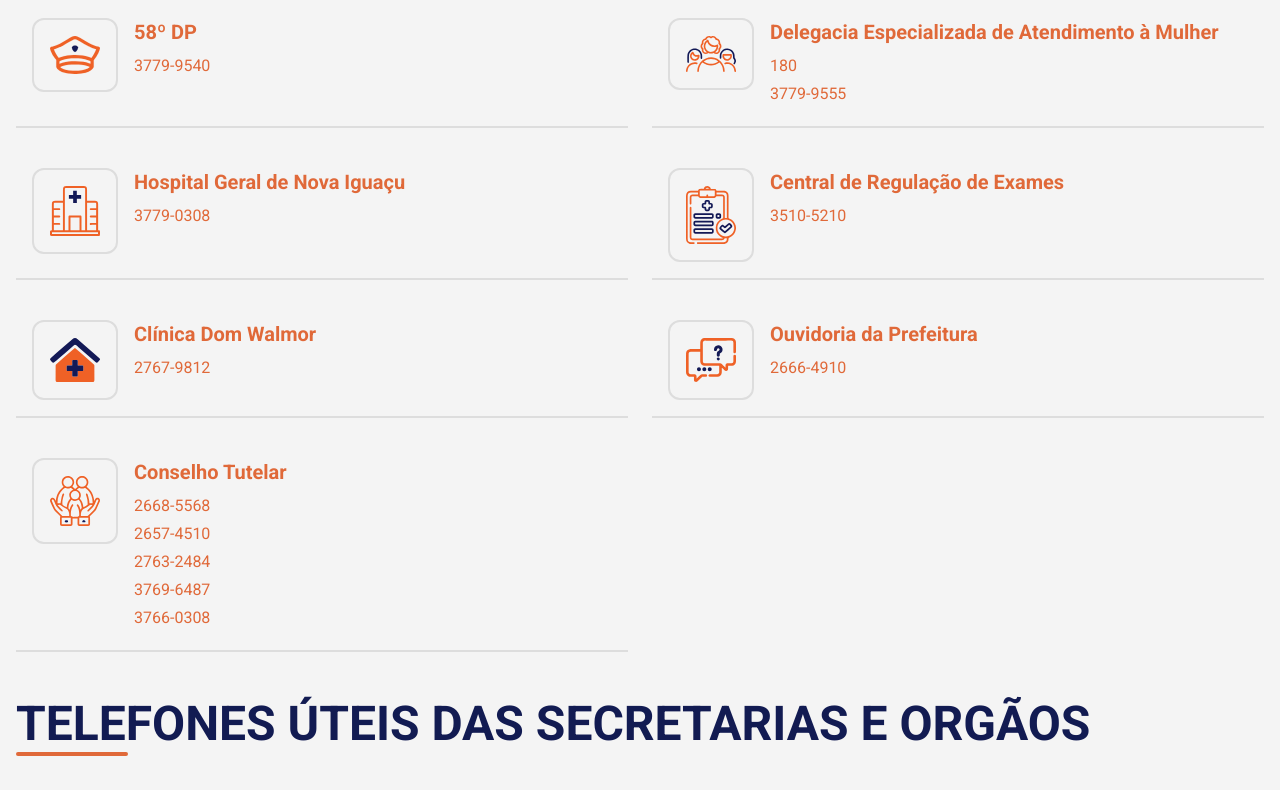
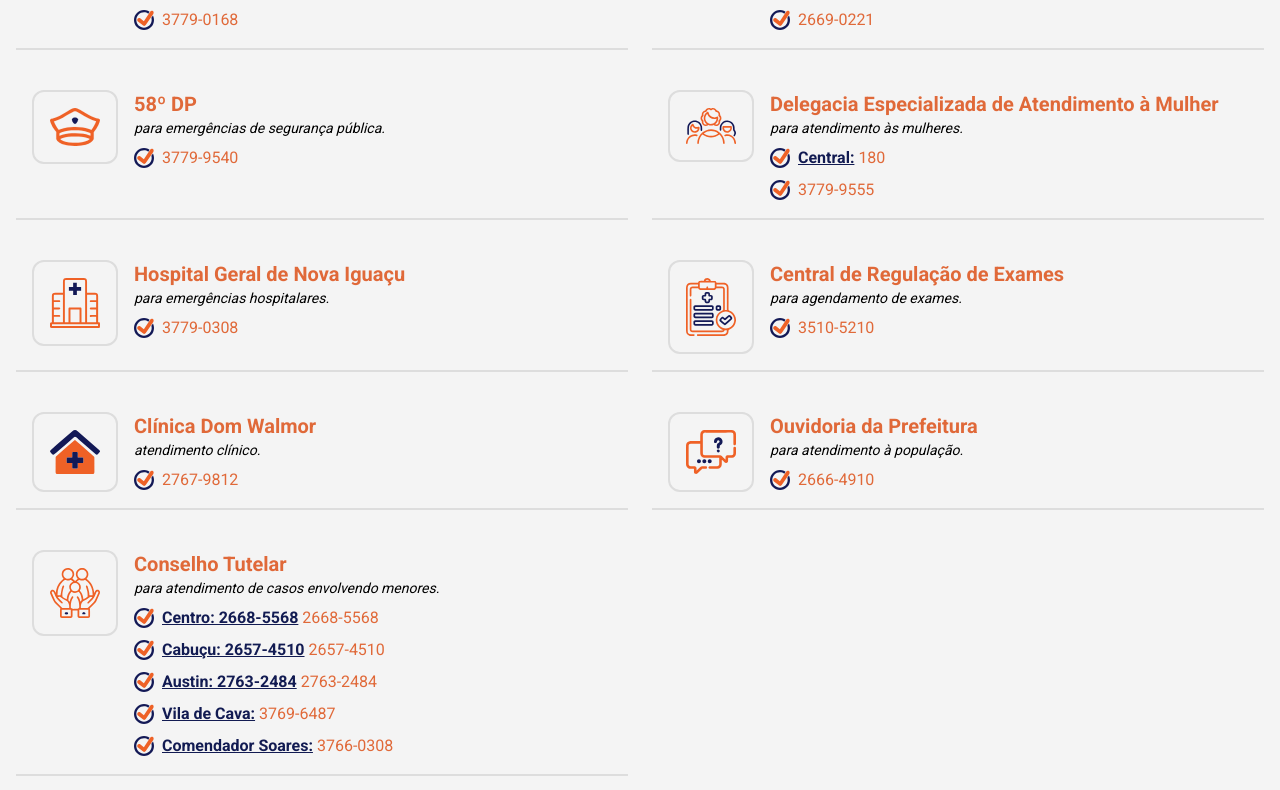
Before and after one commit to marcelo-redua/prefeitura-ni, an Angular app: page /telefones in a window 1280 px wide. Shown: the part 970-1760 px from the top of the page. Built offline with nearby package versions, Linux system fonts and the light colour scheme.

Commit message:
telefones

```diff
--- a/src/app/components/phone-list/phone-list.component.html
+++ b/src/app/components/phone-list/phone-list.component.html
@@ -8,16 +8,17 @@
     <!-- Conteúdo -->
     <div>
       <h3 class="text-xl font-bold text-orange">{{ item.title }}</h3>
-        <div class="text-base text-blue-dark mt-2">
-          <p *ngFor="let phone of item.phones" class="mb-1">
-            <a
-              [href]="generatePhoneHref(phone)"
-              class="text-orange hover:underline"
-            >
-              {{ phone }}
+      <p class="text-sm text-gray-600 italic mb-2">{{ item.description }}</p>
+      <ul class="mt-2 space-y-2">
+        <li *ngFor="let phone of item.phones" class="flex items-center">
+          <!-- Ícone de checkbox -->
+          <img src="/assets/icons/check.svg" alt="checkbox" class="w-5 h-5 mr-2" />
+          <!-- Link para o telefone -->
+          <a [href]="generatePhoneHref(phone.number)" class="text-orange hover:underline">
+            <span class="font-bold underline text-blue-dark">{{ phone.label }}</span> {{ phone.number }}
           </a>
-          </p>
+        </li>
+      </ul>
     </div>
   </div>
 </div>
-  </div>
--- a/src/app/components/phone-list/phone-list.component.ts
+++ b/src/app/components/phone-list/phone-list.component.ts
@@ -4,7 +4,7 @@ import { RouterModule } from '@angular/router';
 
 @Component({
   selector: 'app-phone-list',
-  imports: [RouterModule, CommonModule], // Importação do RouterModule
+  imports: [RouterModule, CommonModule],
   templateUrl: './phone-list.component.html',
   styleUrls: ['./phone-list.component.css'],
   standalone: true
@@ -15,81 +15,118 @@ export class PhoneListComponent {
       title: 'Defesa Civil',
       description: 'para emergências relacionadas à defesa civil.',
       iconSrc: '/assets/icons/defesa-civil.svg',
-      phones: ['199', '2667-5751', '98160-9740']
+      phones: [
+        { label: 'Central:', number: '199' },
+        { label: '', number: '2667-5751' },
+        { label: '', number: '98160-9740' }
+      ]
     },
     {
       title: 'Polícia Militar',
       description: 'para emergências de segurança pública.',
       iconSrc: '/assets/icons/policia-militar.svg',
-      phones: ['190']
+      phones: [
+        { label: 'Central:', number: '190' }
+      ]
     },
     {
       title: 'Bombeiros',
       description: 'para incêndios e resgates.',
       iconSrc: '/assets/icons/bombeiros.svg',
-      phones: ['193']
+      phones: [
+        { label: 'Central:', number: '193' }
+      ]
     },
     {
       title: '4º Grupamento de Bombeiro Militar (Moquetá)',
       description: 'para incêndios e resgates.',
       iconSrc: '/assets/icons/bombeiros.svg',
-      phones: ['2669-2592','2669-2093','2669-2789','2669-3775']
+      phones: [
+        { label: '', number: '2669-2592' },
+        { label: '', number: '2669-2093' },
+        { label: '', number: '2669-2789' },
+        { label: '', number: '2669-3775' }
+      ]
     },
     {
       title: '52º DP',
-      description: 'para incêndios e resgates.',
+      description: 'para emergências de segurança pública.',
       iconSrc: '/assets/icons/policia-militar.svg',
-      phones: ['3779-0834','3779-0168']
+      phones: [
+        { label: '', number: '3779-0834' },
+        { label: '', number: '3779-0168' }
+      ]
     },
     {
       title: '56º DP',
-      description: 'para incêndios e resgates.',
+      description: 'para emergências de segurança pública.',
       iconSrc: '/assets/icons/policia-militar.svg',
-      phones: ['2669-4748',' 2669-0221']
+      phones: [
+        { label: '', number: '2669-4748' },
+        { label: '', number: '2669-0221' }
+      ]
     },
     {
       title: '58º DP',
-      description: 'para incêndios e resgates.',
+      description: 'para emergências de segurança pública.',
       iconSrc: '/assets/icons/policia-militar.svg',
-      phones: ['3779-9540']
+      phones: [
+        { label: '', number: '3779-9540' }
+      ]
     },
     {
       title: 'Delegacia Especializada de Atendimento à Mulher',
-      description: 'para incêndios e resgates.',
+      description: 'para atendimento às mulheres.',
       iconSrc: '/assets/icons/mulheres.svg',
-      phones: ['180',' 3779-9555']
+      phones: [
+        { label: 'Central:', number: '180' },
+        { label: '', number: '3779-9555' }
+      ]
     },
     {
       title: 'Hospital Geral de Nova Iguaçu',
-      description: 'para incêndios e resgates.',
+      description: 'para emergências hospitalares.',
       iconSrc: '/assets/icons/hospital.svg',
-      phones: ['3779-0308']
+      phones: [
+        { label: '', number: '3779-0308' }
+      ]
     },
     {
       title: 'Central de Regulação de Exames',
-      description: 'para incêndios e resgates.',
+      description: 'para agendamento de exames.',
       iconSrc: '/assets/icons/central-exames.svg',
-      phones: ['3510-5210']
+      phones: [
+        { label: '', number: '3510-5210' }
+      ]
     },
     {
       title: 'Clínica Dom Walmor',
-      description: 'para incêndios e resgates.',
+      description: 'atendimento clínico.',
       iconSrc: '/assets/icons/clinica.svg',
-      phones: ['2767-9812']
+      phones: [
+        { label: '', number: '2767-9812' }
+      ]
     },
     {
       title: 'Ouvidoria da Prefeitura',
-      description: 'para incêndios e resgates.',
+      description: 'para atendimento à população.',
       iconSrc: '/assets/icons/ouvidoria.svg',
-      phones: ['2666-4910']
+      phones: [
+        { label: '', number: '2666-4910' }
+      ]
     },
     {
       title: 'Conselho Tutelar',
-      description: 'para incêndios e resgates.',
+      description: 'para atendimento de casos envolvendo menores.',
       iconSrc: '/assets/icons/conselho.svg',
-      phones: ['2668-5568','2657-4510','2763-2484','3769-6487','3766-0308']
-    },
-    // Adicione os demais itens aqui.
+      phones: [
+        { label: 'Centro: 2668-5568', number: '2668-5568' },
+        { label: 'Cabuçu: 2657-4510', number: '2657-4510' },
+        { label: 'Austin: 2763-2484', number: '2763-2484' },
+        { label: 'Vila de Cava:', number: '3769-6487' },
+        { label: 'Comendador Soares:', number: '3766-0308' }
+      ]
+    }
   ];
 
   generatePhoneHref(phone: string): string {
```
Also changed, not shown: src/assets/icons/check.svg (added). Lines whose indentation alone changed are shown as unchanged.
